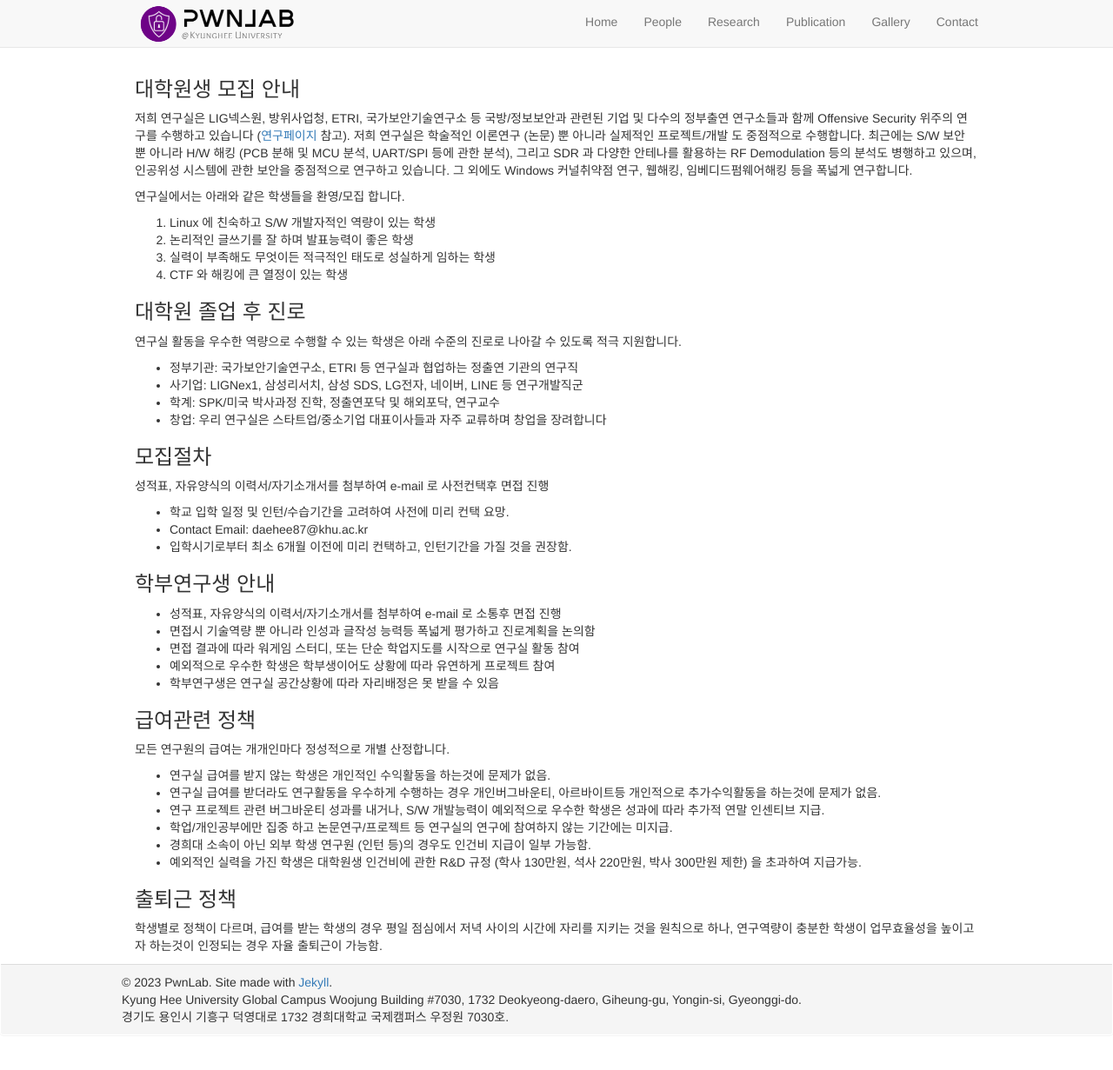
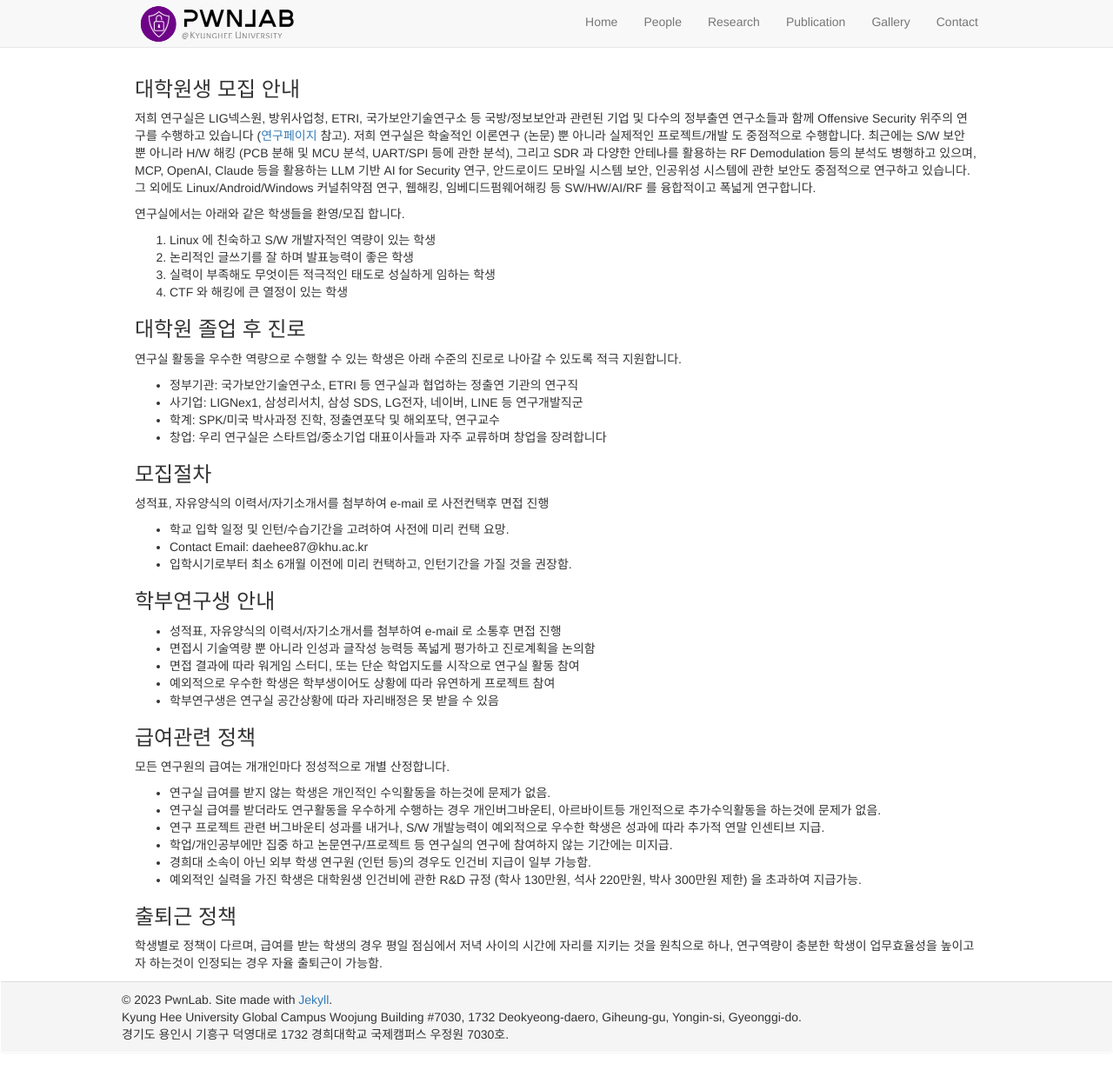
Before and after one commit to daehee87/lab, a Jekyll site: the page built from web/_pages/openings.md, in a window 1280 px wide and 1231 px high. Shown: the whole window at 87% size. Built offline with Jekyll 4.4.1, drawn with Linux system fonts in a browser that asks for light colours; nearby versions of some CDN libraries.

Commit message:
Modify Recruit Guide

```diff
--- a/web/_pages/openings.md
+++ b/web/_pages/openings.md
@@ -11,9 +11,10 @@ permalink: /vacancies
 Offensive Security 위주의 연구를 수행하고 있습니다 ([연구페이지](research) 참고).
 저희 연구실은 학술적인 이론연구 (논문) 뿐 아니라 실제적인 프로젝트/개발 도 중점적으로 수행합니다.
 최근에는 S/W 보안 뿐 아니라 H/W 해킹 (PCB 분해 및 MCU 분석, UART/SPI 등에 관한 분석), 그리고 SDR 과
-다양한 안테나를 활용하는 RF Demodulation 등의 분석도 병행하고 있으며, 인공위성 시스템에 관한
-보안을 중점적으로 연구하고 있습니다. 그 외에도 Windows 커널취약점 연구, 웹해킹, 임베디드펌웨어해킹
-등을 폭넓게 연구합니다.
+다양한 안테나를 활용하는 RF Demodulation 등의 분석도 병행하고 있으며,
+MCP, OpenAI, Claude 등을 활용하는 LLM 기반 AI for Security 연구, 안드로이드 모바일 시스템 보안,
+인공위성 시스템에 관한 보안도 중점적으로 연구하고 있습니다.
+그 외에도 Linux/Android/Windows 커널취약점 연구, 웹해킹, 임베디드펌웨어해킹 등 SW/HW/AI/RF 를 융합적이고 폭넓게 연구합니다.
 
 연구실에서는 아래와 같은 학생들을 환영/모집 합니다.
 1. Linux 에 친숙하고 S/W 개발자적인 역량이 있는 학생
```
